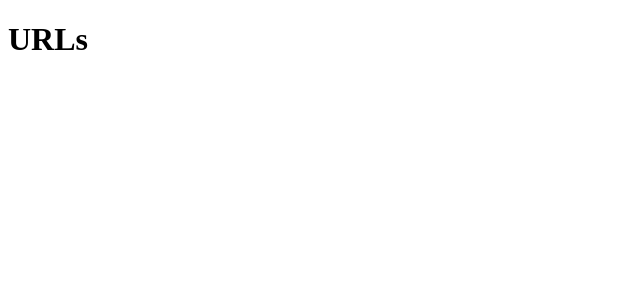
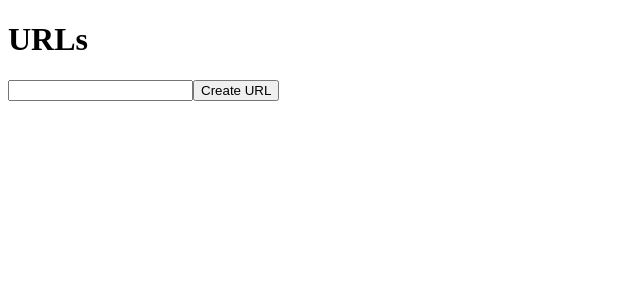
Before and after one commit to nikmanchan/chiisai-url, a React (Create React App) app: page /#/ in a window 1280 px wide. Shown: the top 300 px of the page, without its empty margins (0-640 px from the left). Built offline with nearby package versions, Linux system fonts and the light colour scheme.

Commit message:
create html for form, input and submit button in TinyURL component

```diff
--- a/src/components/TinyURL/TinyURL.js
+++ b/src/components/TinyURL/TinyURL.js
@@ -6,6 +6,10 @@ class TinyURL extends Component {
     return (
       <div>
         <h1>URLs</h1>
+        <form>
+            <input></input>
+            <button>Create URL</button>
+        </form>
       </div>
     );
   }
```
